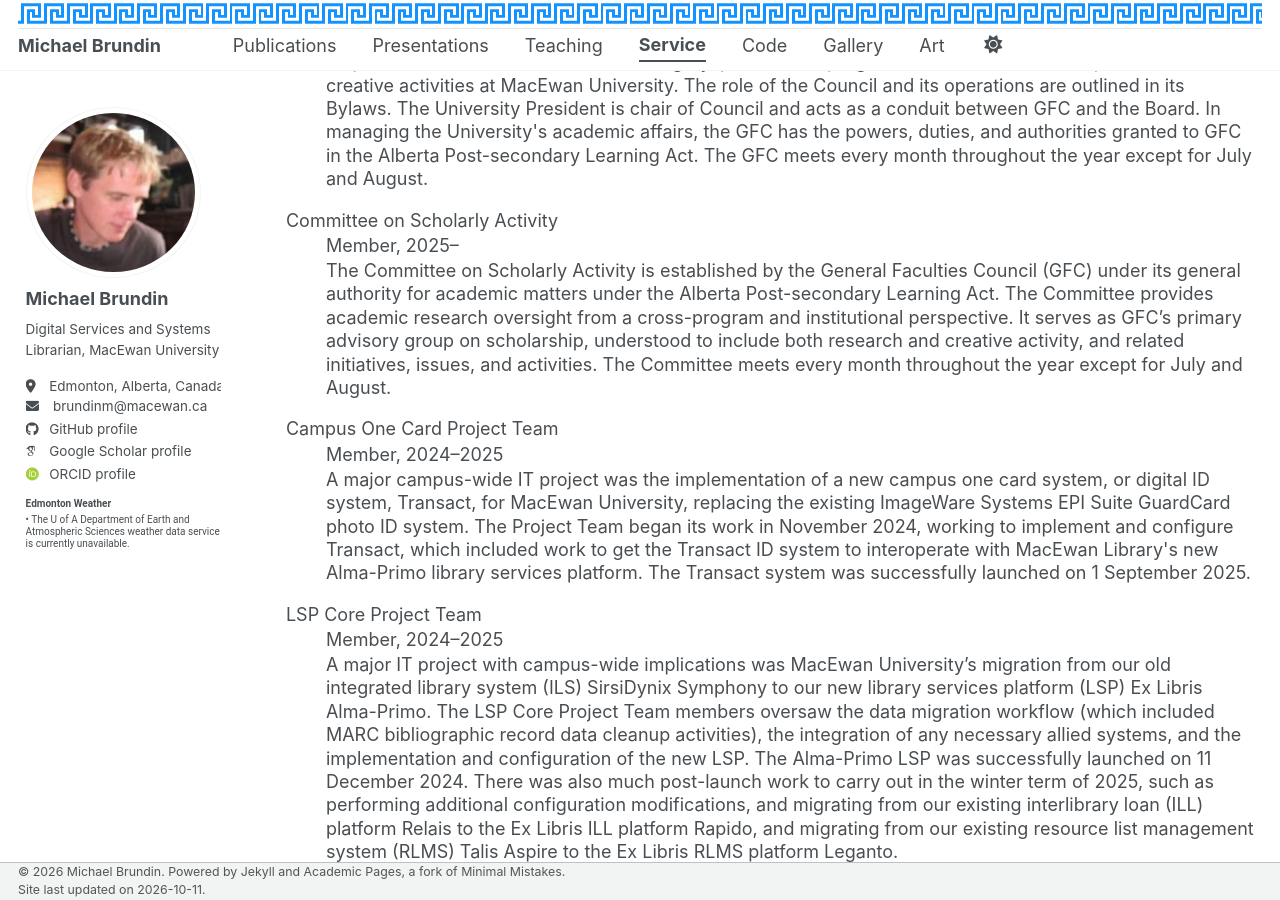
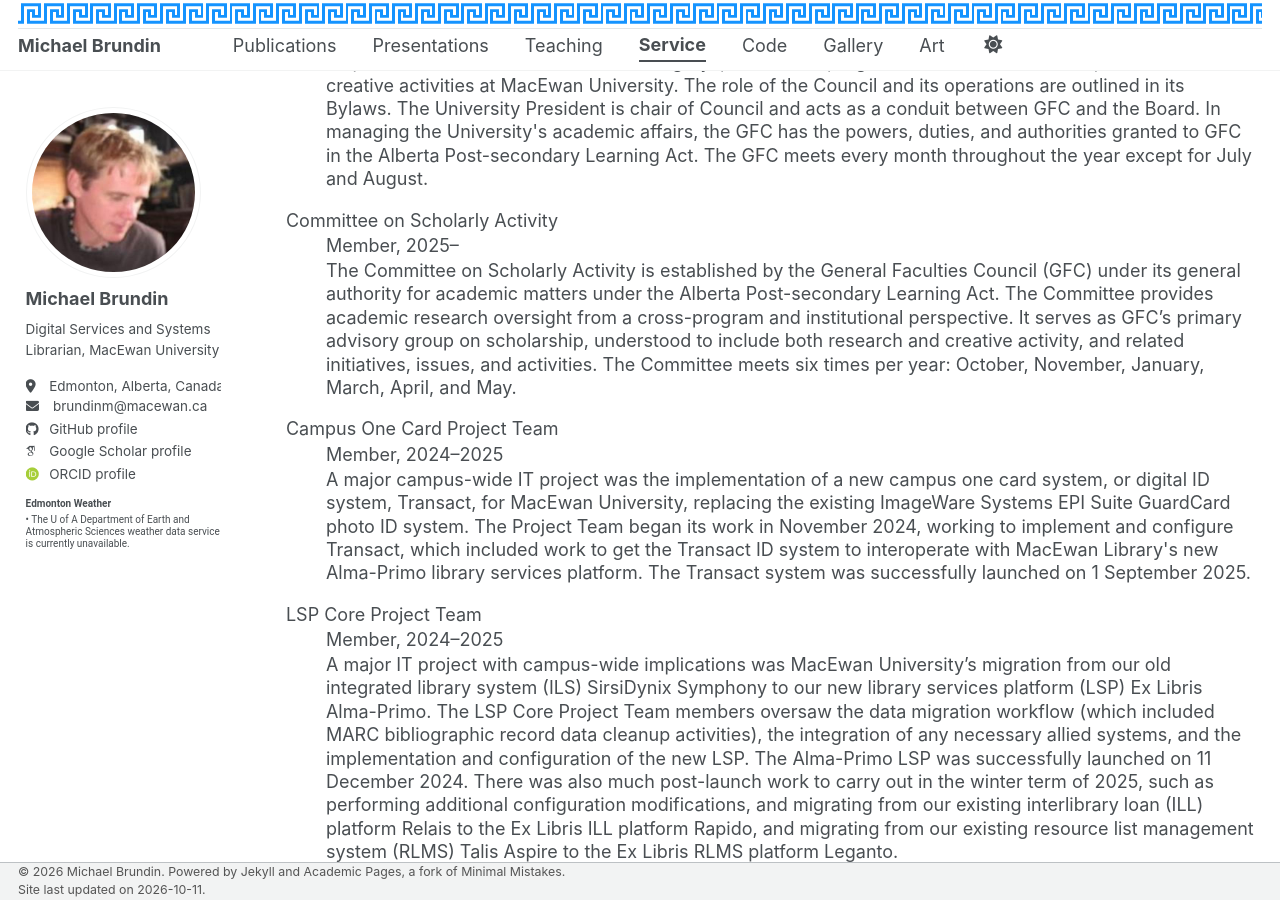
Before and after one commit to brundinm/brundinm.github.io, a Jekyll site: the page built from _pages/service.html, in a window 1280 px wide and 900 px high, scrolled down 814 px. Built offline with Jekyll 4.4.1, drawn with Linux system fonts in a browser that asks for light colours; some web fonts are replaced; a script bundle is joined from its source files by our own code; library files that are not in the unit come from our copies.

Commit message:
Update service.html

```diff
--- a/_pages/service.html
+++ b/_pages/service.html
@@ -73,7 +73,7 @@ dl dt {
 <dl>
   <dt>Committee on Scholarly Activity</dt>
   <dd>Member, 2025–</dd>
-  <dd>The Committee on Scholarly Activity is established by the General Faculties Council (GFC) under its general authority for academic matters under the Alberta Post-secondary Learning Act. The Committee provides academic research oversight from a cross-program and institutional perspective. It serves as GFC’s primary advisory group on scholarship, understood to include both research and creative activity, and related initiatives, issues, and activities. The Committee meets every month throughout the year except for July and August.</dd>
+  <dd>The Committee on Scholarly Activity is established by the General Faculties Council (GFC) under its general authority for academic matters under the Alberta Post-secondary Learning Act. The Committee provides academic research oversight from a cross-program and institutional perspective. It serves as GFC’s primary advisory group on scholarship, understood to include both research and creative activity, and related initiatives, issues, and activities. The Committee meets six times per year: October, November, January, March, April, and May.</dd>
 </dl>
 <dl>
   <dt>Campus One Card Project Team</dt>
```
